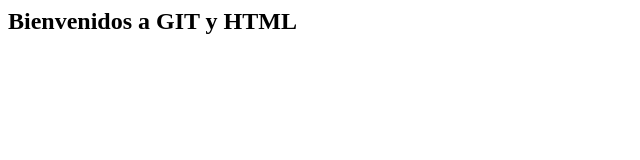
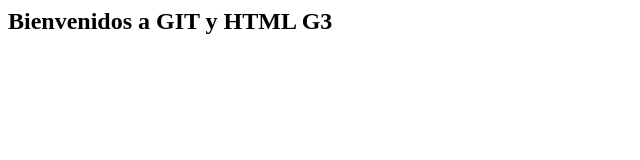
Before and after one commit to juanortiz01/prueba, a plain HTML site: page index.html in a window 1280 px wide. Shown: the full height of the page, 0-640 px from the left. Drawn offline with Linux system fonts and the light colour scheme.

Commit message:
se agrega palabra G3

```diff
--- a/index.html
+++ b/index.html
@@ -1,5 +1,5 @@
 <html>
 
-<h2>Bienvenidos a GIT y HTML<h2>
+<h2>Bienvenidos a GIT y HTML G3<h2>
 
 <html>
```
